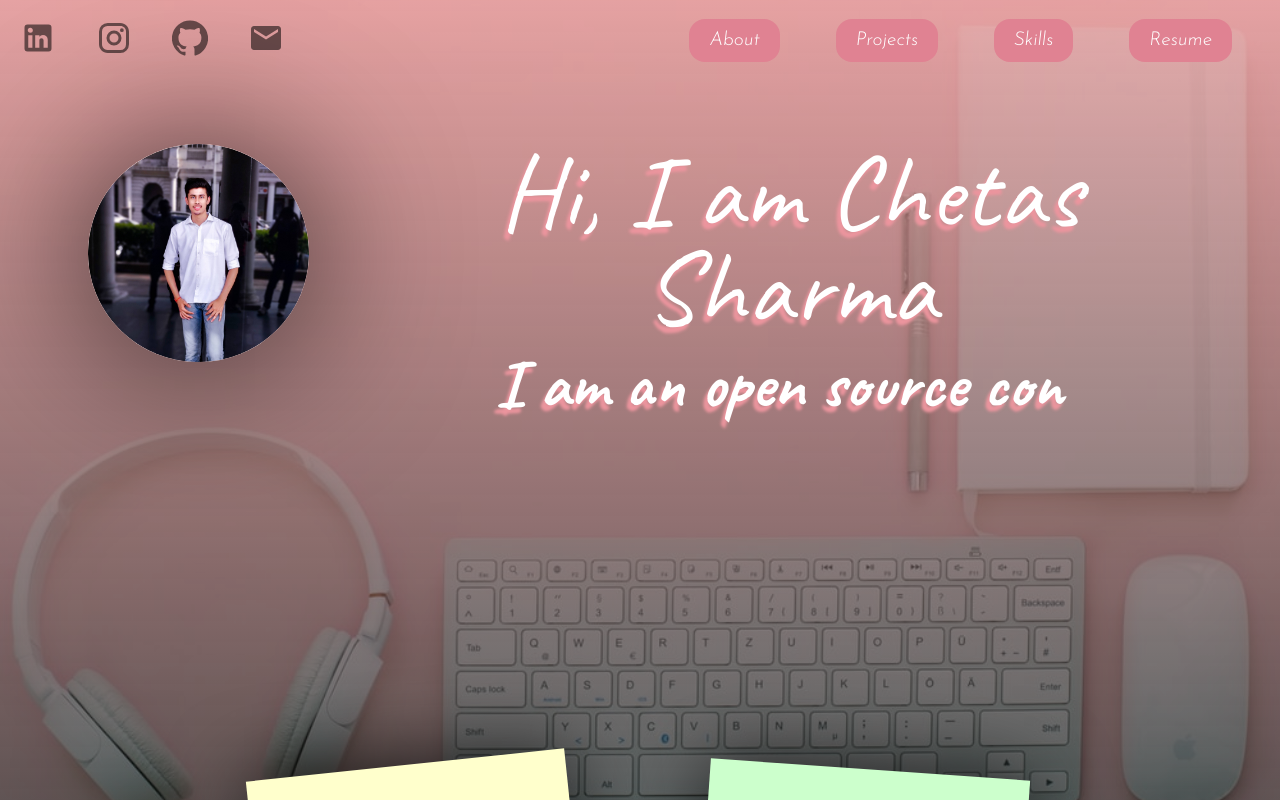
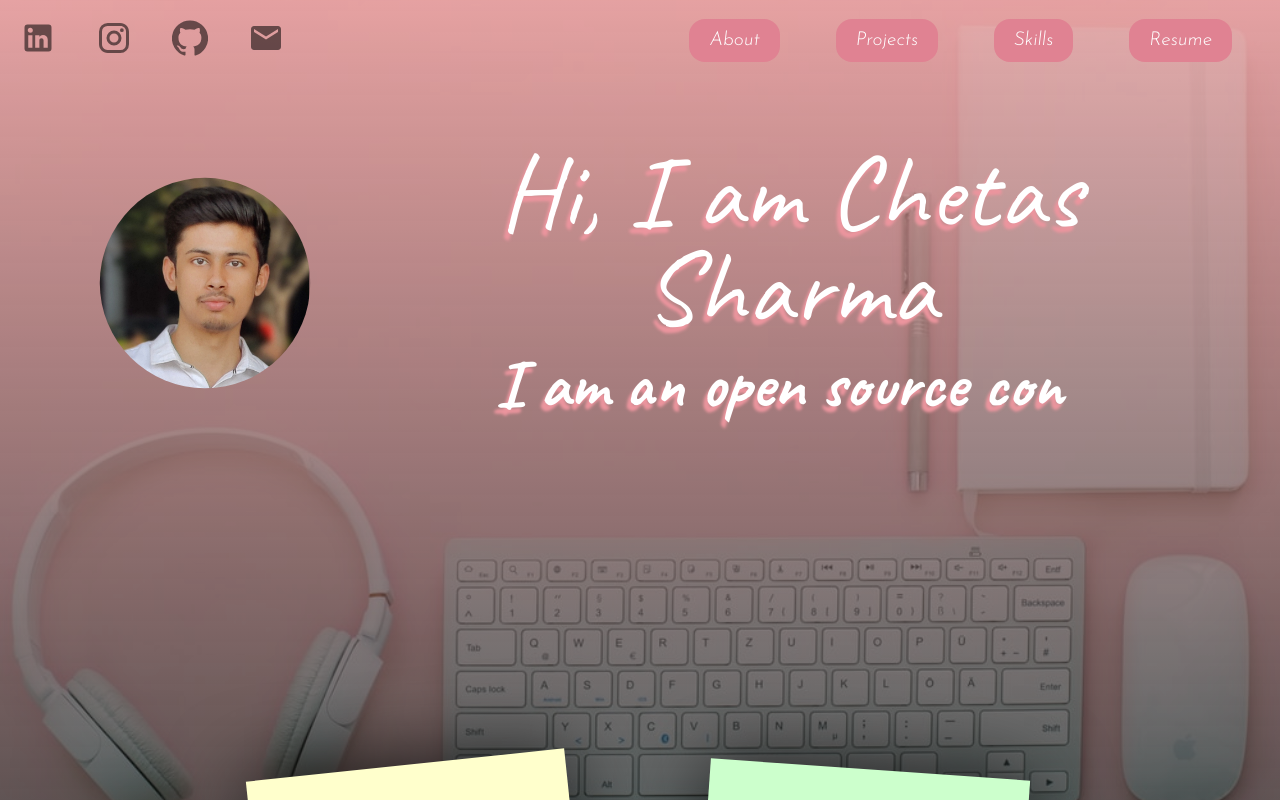
Before and after one commit to chetas411/chetas_portfolio, a React (Create React App) app: page / in a window 1280 px wide. Shown: the top 800 px of the page. Built offline with nearby package versions, Linux system fonts and the light colour scheme.

Commit message:
update profile and resume

```diff
--- a/src/components/Navbar/Navbar.jsx
+++ b/src/components/Navbar/Navbar.jsx
@@ -23,7 +23,7 @@ const Navbar = () => {
         </div>
         <div className="navbar-item">
           <a
-            href="https://drive.google.com/file/d/1npSuH3SWHockdlAYYZKze_ZRymCat0AL/view?usp=sharing"
+            href="https://drive.google.com/file/d/1pcSs4n7X1NKTRJsanIkXhrx6xBkpaLtR/view?usp=sharing"
             target="_blank"
             rel="noreferrer"
           >
--- a/src/components/Showcase/Showcase.css
+++ b/src/components/Showcase/Showcase.css
@@ -33,10 +33,8 @@
 .showcase-img img {
   width: 100%;
   border: transparent;
-  border-radius: 50%;
+  clip-path: circle(41.9% at 53% 50%);
   box-shadow: 0px 0px 152px 1px rgba(0,0,0,0.7);
-  /* border: 2px solid red; */
-
 }
 
 
--- a/src/components/Showcase/Showcase.jsx
+++ b/src/components/Showcase/Showcase.jsx
@@ -1,7 +1,7 @@
 import React from 'react';
 import Typical from 'react-typical';
 import './Showcase.css';
-import Imgpath from '../../images/profile.jpg';
+import Imgpath from '../../images/profilenew.jpg';
 
 const Showcase = () => {
     return (
```
Also changed, not shown: src/images/profile.jpg (deleted), src/images/profilenew.jpg (added).
